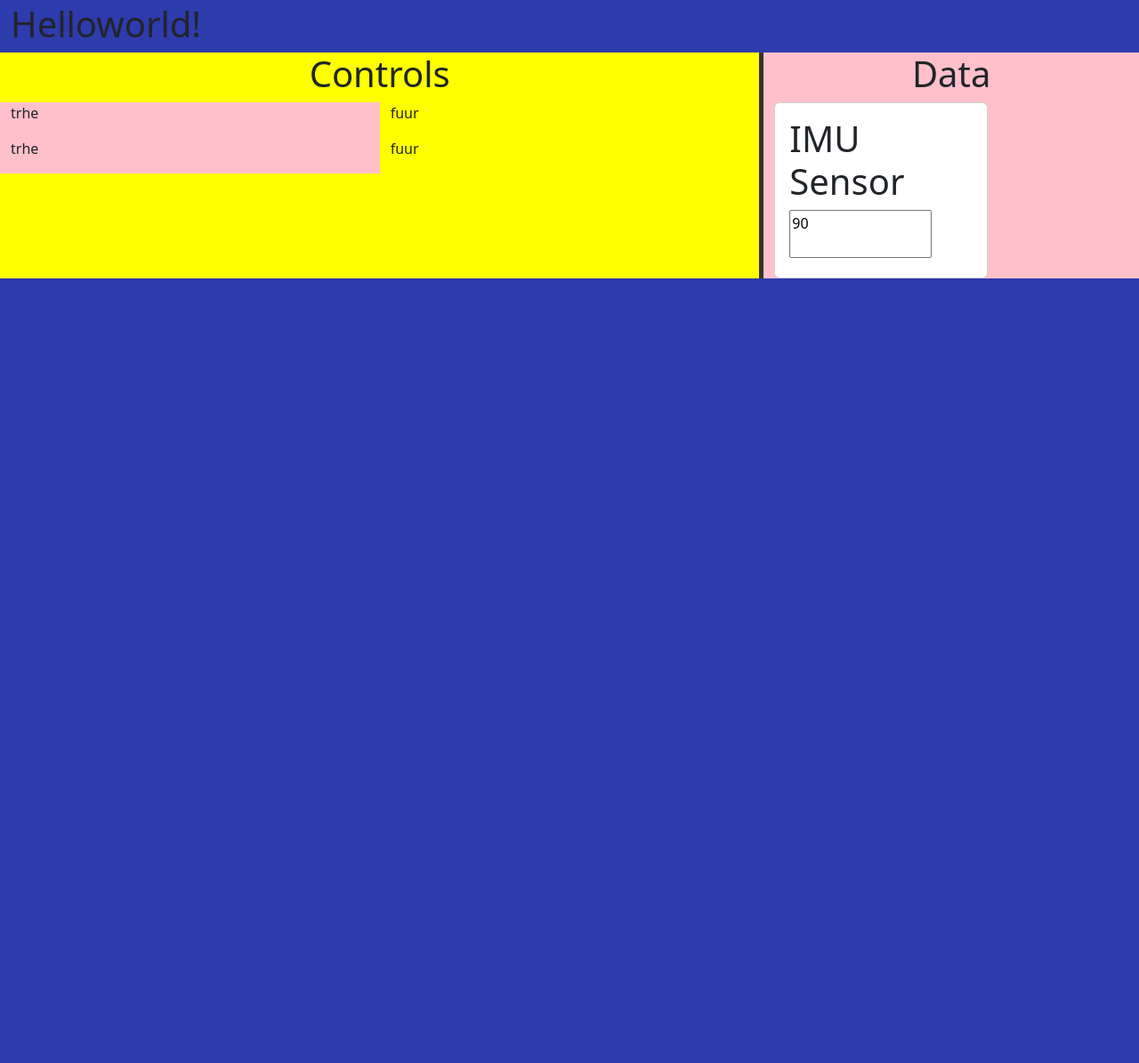
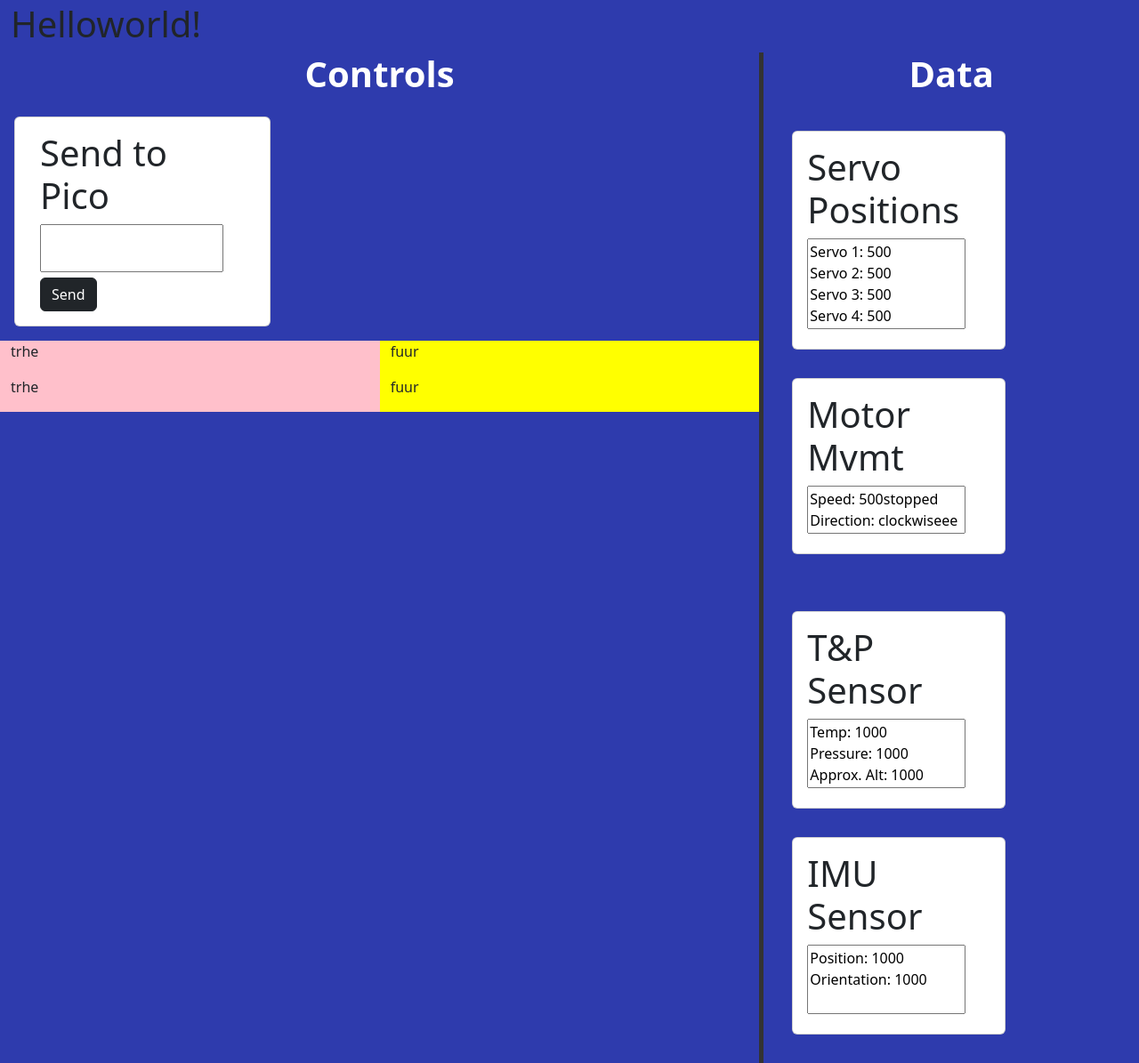
Before and after one commit to ds196/rover3, a plain HTML site: page gcs/index.html in a window 1280 px wide. Shown: the part 61-1256 px from the top of the page at 89% size. Before the commit the page ends 800 px from the top, so only its background shows below. Drawn offline with nearby package versions, Linux system fonts and the light colour scheme.

Commit message:
Add cards to index.html

```diff
--- a/gcs/index.html
+++ b/gcs/index.html
@@ -47,9 +47,20 @@
 <h1>Helloworld!</h1>
 <div class="row">
 
-    <!-- CONTROLS SECTION-->
-    <div class="col-8" style="background-color:yellow;">
-        <h1 style="text-align: center;">Controls</h1>
+    <!-- CONTROLS SECTION -->
+    <div class="col-8">
+        <h1 style="color: white; text-align: center;"><b>Controls</b></h1>
+        <div class="row p-3">
+            <div class="card" style="width:18rem;">
+                <div class="card-body">
+                <body>
+                    <h1>Send to Pico</h1>
+                    <textarea style="text-align: center;" id="txt-picoManualCommand" rows="2" cols="20"></textarea>
+                    <button type="button" id="btn-picoManualCommand" class="btn btn-dark">Send</button>
+                </body>
+                </div>
+            </div>
+        </div>
         <!--ROW 1-->
         <div class="row">
             <div class="col-6" style="background-color:pink;">
@@ -71,15 +82,72 @@
     </div>
 
     <!-- DATA SECTION -->
-    <div class="col-4" style="background-color:pink; border-left: 5px solid #333;">
-        <h1 style="text-align: center;">Data</h1>
-        <div class="card" style="width:15rem;">
-            <div class="card-body">
-            <body>
-                <h1>IMU Sensor</h1>
+    <div class="col-4" style="border-left: 5px solid #333;">
+        <h1 style="color: white;text-align: center;"><b>Data</b></h1>
+        <!--SERVO & MOTOR DATA ROW-->
+        <div class="row p-3">
+            <!--SERVO POS CARD-->
+            <div class="col p-3">
+            <div class="card" style="width:15rem;">
+                <div class="card-body">
+                <body>
+                    <h1>Servo Positions</h1>
 
-                <textarea id="imuSensorData" name="IMUsensorData" rows="2" cols="15">90</textarea>
-            </body>
+                    <!--These should probably be renamed later to "shoulder", "elbow", etc-->
+                    <textarea id="txt-servoPosData" rows="4" cols="17"
+>Servo 1: 500
+Servo 2: 500
+Servo 3: 500
+Servo 4: 500</textarea>
+                </body>
+                </div>
+            </div>
+            </div>
+            <!--MOTOR DATA CARD-->
+            <div class="col p-3">
+            <div class="card" style="width:15rem;">
+                <div class="card-body">
+                <body>
+                    <h1>Motor Mvmt</h1>
+
+                    <!--These should probably be renamed later to "shoulder", "elbow", etc-->
+                    <textarea id="txt-motorData" rows="2" cols="17"
+>Speed: 500stopped
+Direction: clockwiseee</textarea>
+                </body>
+                </div>
+            </div>
+            </div>
+        </div>
+        <!--SENSOR DATA ROW-->
+        <div class="row p-3">
+            <div class="col p-3">
+            <div class="card" style="width:15rem;">
+                <div class="card-body">
+                <body>
+                    <h1>T&P Sensor</h1>
+
+                    <textarea id="txt-tpSensorData" rows="3" cols="17"
+>Temp: 1000
+Pressure: 1000
+Approx. Alt: 1000</textarea>
+                </body>
+                </div>
+            </div>
+            </div>
+            <!--IMU SENSOR CARD-->
+            <div class="col p-3">
+            <div class="card" style="width:15rem;">
+                <div class="card-body">
+                <body>
+                    <h1>IMU Sensor</h1>
+
+                    <textarea id="txt-imuSensorData" rows="3" cols="17"
+>Position: 1000
+Orientation: 1000</textarea>
+                </body>
+                </div>
+            </div>
             </div>
         </div>
     </div>
```
Also changed, not shown: gcs/gcs.js (added, +94 -0 lines).
